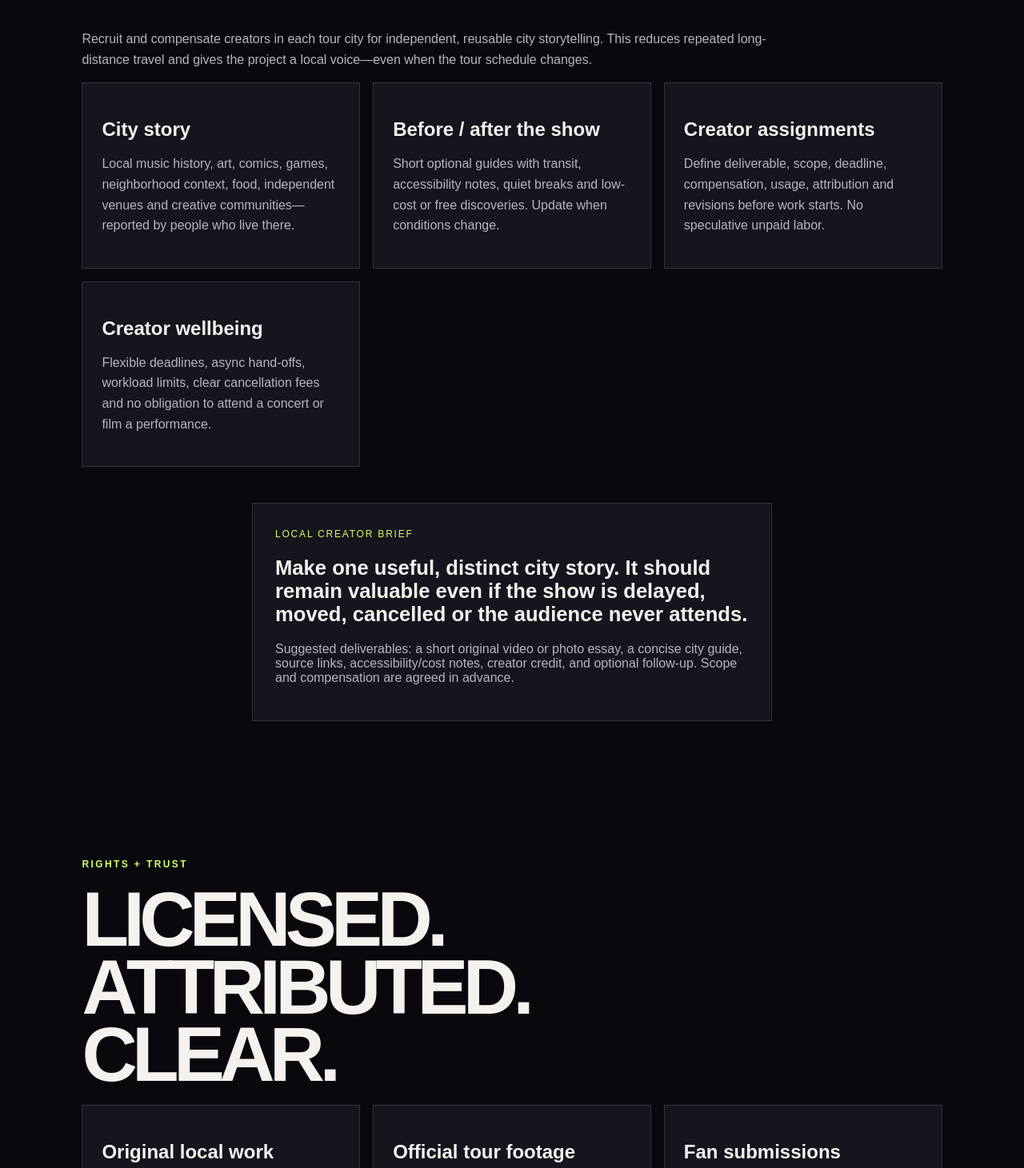
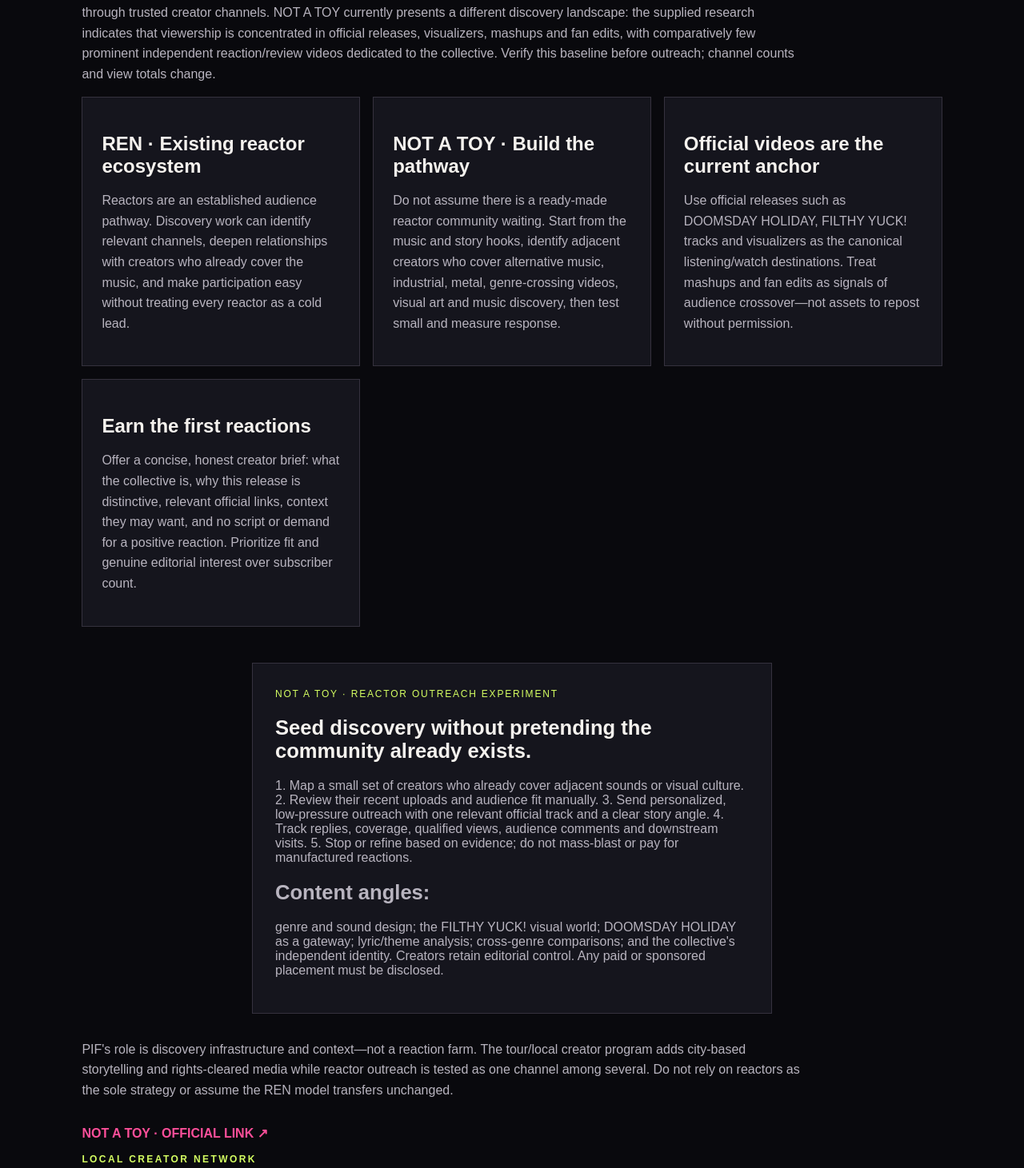
Before and after one commit to Loptr-Lab/pay-it-forward, a Next.js app: page /tour-resilience in a window 1280 px wide. Shown: the part 4209-5670 px from the top of the page at 80% size. Built offline with nearby package versions, Linux system fonts and the light colour scheme.

Commit message:
Add NOT A TOY reactor ecosystem strategy analysis

```diff
--- a/src/app/tour-resilience/page.tsx
+++ b/src/app/tour-resilience/page.tsx
@@ -60,6 +60,18 @@ export default function TourResiliencePage() {
     </section>
 
     <section className="route-stops">
+      <p className="eyebrow">DISCOVERY STRATEGY · NOT A TOY / FILTHY YUCK!</p><h2>DON&apos;T COPY THE<br/>REN PLAYBOOK.</h2>
+      <p className="route-note">Reaction-led discovery is not a universal artist-growth formula. The approach developed around REN benefits from an existing YouTube reactor community and a substantial body of reaction, analysis and discussion that can introduce new viewers through trusted creator channels. NOT A TOY currently presents a different discovery landscape: the supplied research indicates that viewership is concentrated in official releases, visualizers, mashups and fan edits, with comparatively few prominent independent reaction/review videos dedicated to the collective. Verify this baseline before outreach; channel counts and view totals change.</p>
+      <div className="route-cards">
+        <article className="route-card"><h3>REN · Existing reactor ecosystem</h3><p>Reactors are an established audience pathway. Discovery work can identify relevant channels, deepen relationships with creators who already cover the music, and make participation easy without treating every reactor as a cold lead.</p></article>
+        <article className="route-card"><h3>NOT A TOY · Build the pathway</h3><p>Do not assume there is a ready-made reactor community waiting. Start from the music and story hooks, identify adjacent creators who cover alternative music, industrial, metal, genre-crossing videos, visual art and music discovery, then test small and measure response.</p></article>
+        <article className="route-card"><h3>Official videos are the current anchor</h3><p>Use official releases such as DOOMSDAY HOLIDAY, FILTHY YUCK! tracks and visualizers as the canonical listening/watch destinations. Treat mashups and fan edits as signals of audience crossover—not assets to repost without permission.</p></article>
+        <article className="route-card"><h3>Earn the first reactions</h3><p>Offer a concise, honest creator brief: what the collective is, why this release is distinctive, relevant official links, context they may want, and no script or demand for a positive reaction. Prioritize fit and genuine editorial interest over subscriber count.</p></article>
+      </div>
+      <div className="discovery-prompt"><span>NOT A TOY · REACTOR OUTREACH EXPERIMENT</span><strong>Seed discovery without pretending the community already exists.</strong><p>1. Map a small set of creators who already cover adjacent sounds or visual culture. 2. Review their recent uploads and audience fit manually. 3. Send personalized, low-pressure outreach with one relevant official track and a clear story angle. 4. Track replies, coverage, qualified views, audience comments and downstream visits. 5. Stop or refine based on evidence; do not mass-blast or pay for manufactured reactions.</p><p><strong>Content angles:</strong> genre and sound design; the FILTHY YUCK! visual world; DOOMSDAY HOLIDAY as a gateway; lyric/theme analysis; cross-genre comparisons; and the collective&apos;s independent identity. Creators retain editorial control. Any paid or sponsored placement must be disclosed.</p></div>
+      <p className="route-note">PIF&apos;s role is discovery infrastructure and context—not a reaction farm. The tour/local creator program adds city-based storytelling and rights-cleared media while reactor outreach is tested as one channel among several. Do not rely on reactors as the sole strategy or assume the REN model transfers unchanged.</p>
+      <p><a className="text-link" href="https://notatoy.komi.io/" target="_blank" rel="noreferrer">NOT A TOY · OFFICIAL LINK ↗</a></p>
+
       <p className="eyebrow">LOCAL CREATOR NETWORK</p><h2>LOCAL KNOWLEDGE.<br/>NOT ONE CREATOR<br/>CHASING EVERY DATE.</h2>
       <p className="route-note">Recruit and compensate creators in each tour city for independent, reusable city storytelling. This reduces repeated long-distance travel and gives the project a local voice—even when the tour schedule changes.</p>
       <div className="route-cards">
```
